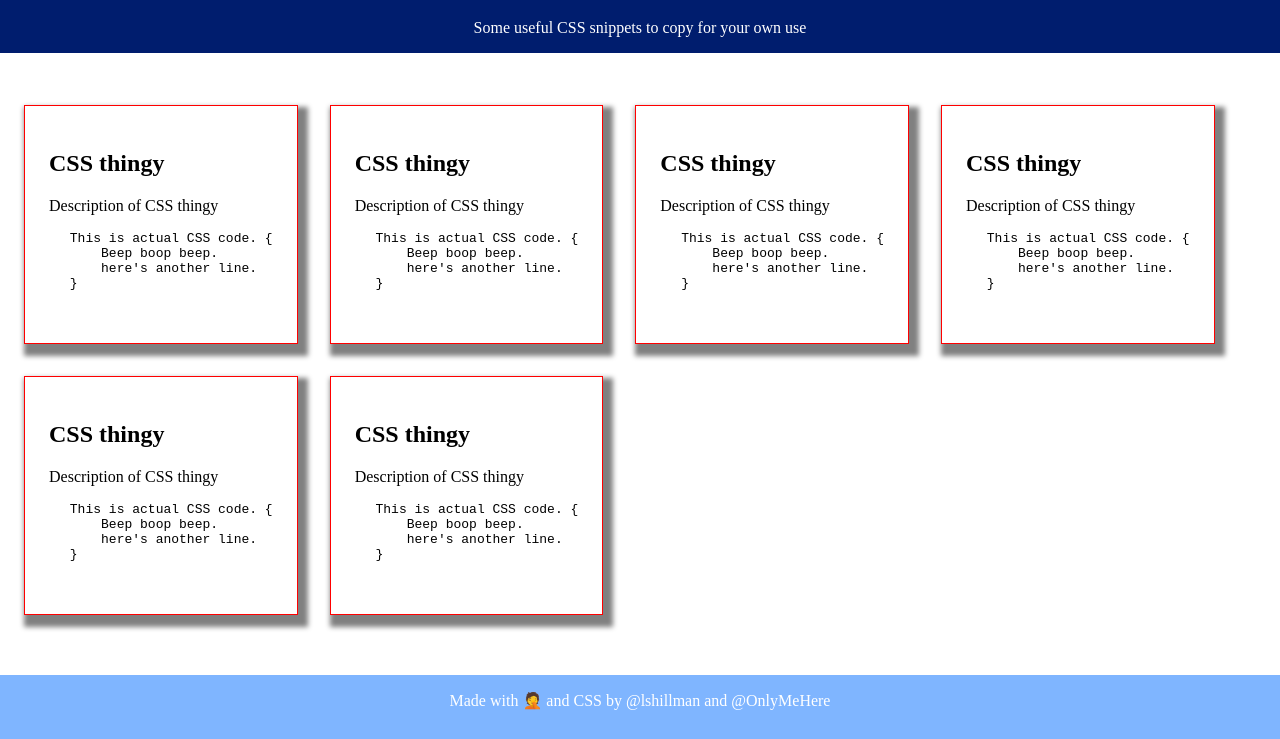
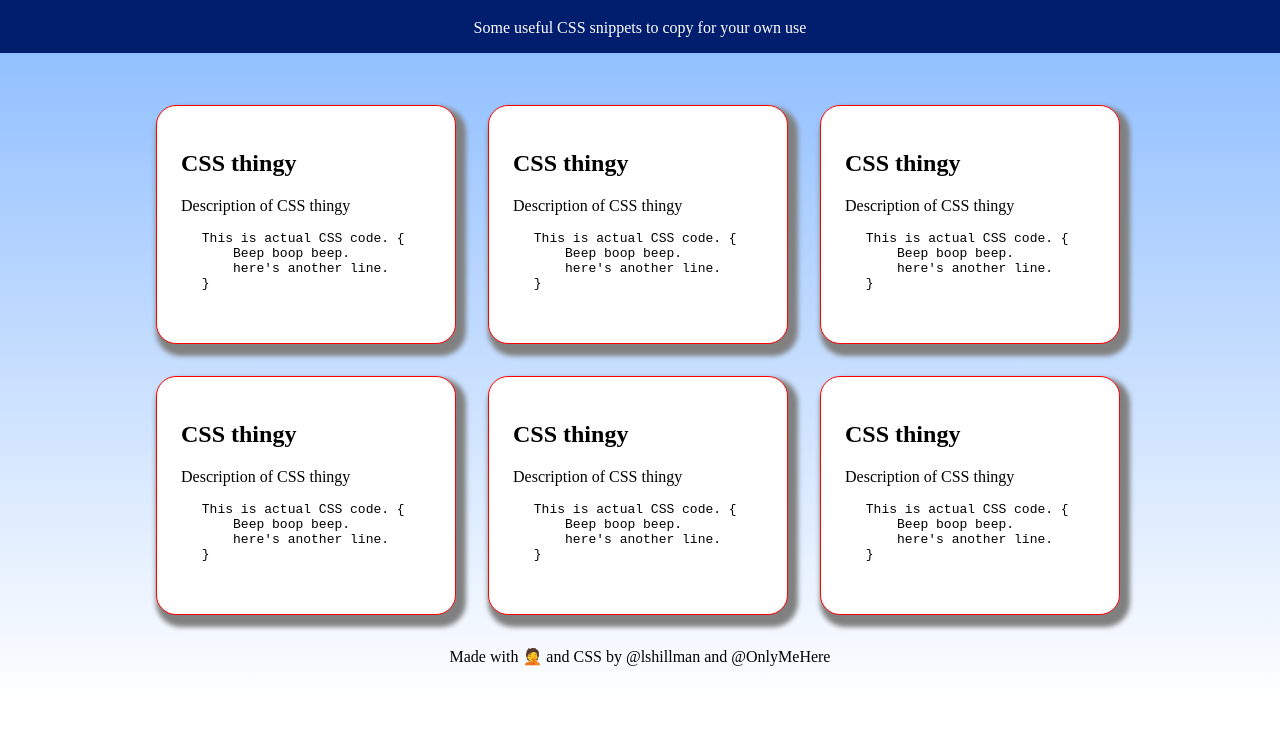
Before and after one commit to lshillman/css-cheat-sheet, a plain HTML site: page index.html in a window 1280 px wide. Shown: the part 61-800 px from the top of the page. Drawn offline with Linux system fonts and the light colour scheme.

Commit message:
fix broken footer styling; add gradient to background

```diff
--- a/assets/style.css
+++ b/assets/style.css
@@ -1,13 +1,16 @@
 :root {
     --headerbg: #001D6E;
-    --footerbg: #7FB5FF;
     --codebg: #FEE2C5;
-    --pagebg: #C4DDFF;
+    --pagebg: linear-gradient(180deg, #7FB5FF, #fff);
     --lighttext: #fff;
     --darktext: #000;
     --cardborder: #FF0000;
+    --cardbg: white;
 }
 
+body {
+    background: var(--pagebg) no-repeat;
+}
 
 header {
     background: var(--headerbg);
@@ -23,6 +26,7 @@ main {
     margin: 150px auto 0 auto;
     display: flex;
     flex-wrap: wrap;
+    max-width: 1000px;
 }
 
 .card {
@@ -30,6 +34,9 @@ main {
     padding: 1.5rem;
     margin: 1rem;
     box-shadow: 5px 7px 5px 5px gray;
+    width: 250px;
+    border-radius: 20px;
+    background: var(--cardbg);
 }
 
 pre {
@@ -37,13 +44,11 @@ pre {
 }
 
 footer {
-    background-color: var(--footerbg);
-    color: var(--lighttext);
-    position: fixed;
+    color: var(--darktext);
     height: 2rem;
-    bottom: 0;
-    left: 0;
-    right: 0;
     padding: 1rem;
     text-align: center;
+
+
+
 }
```
